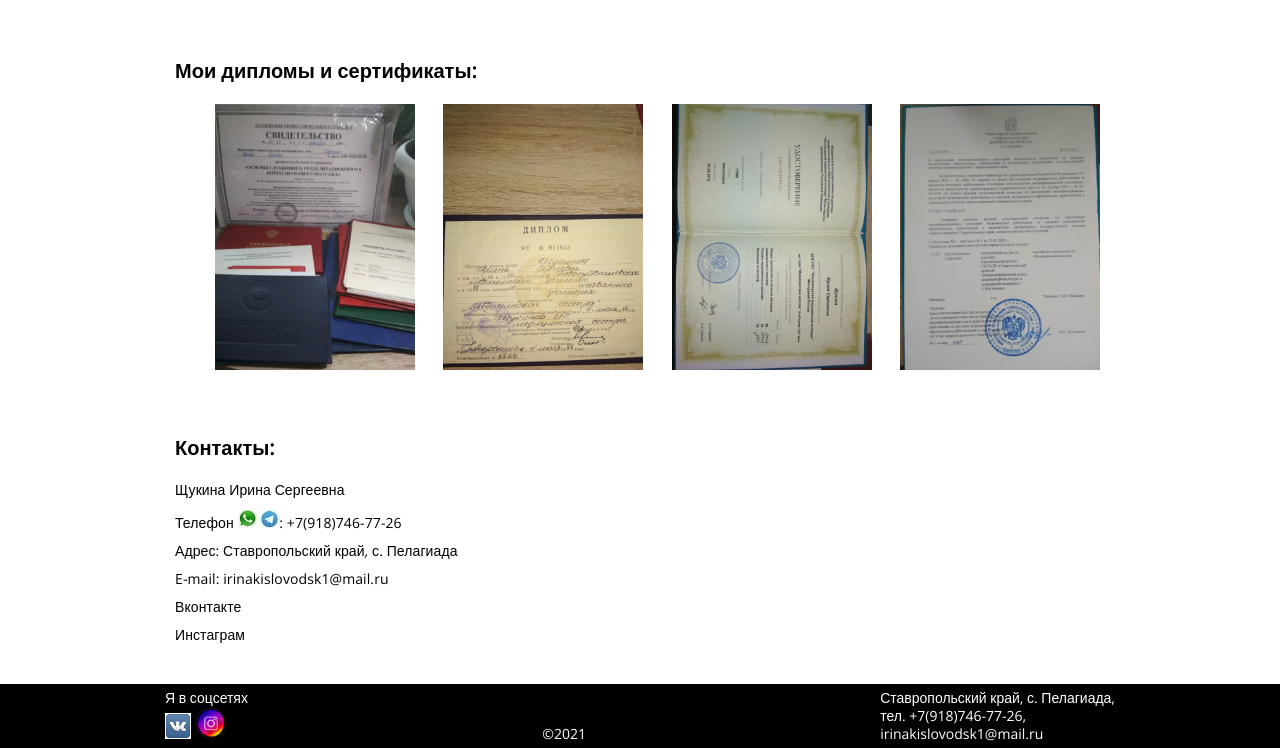
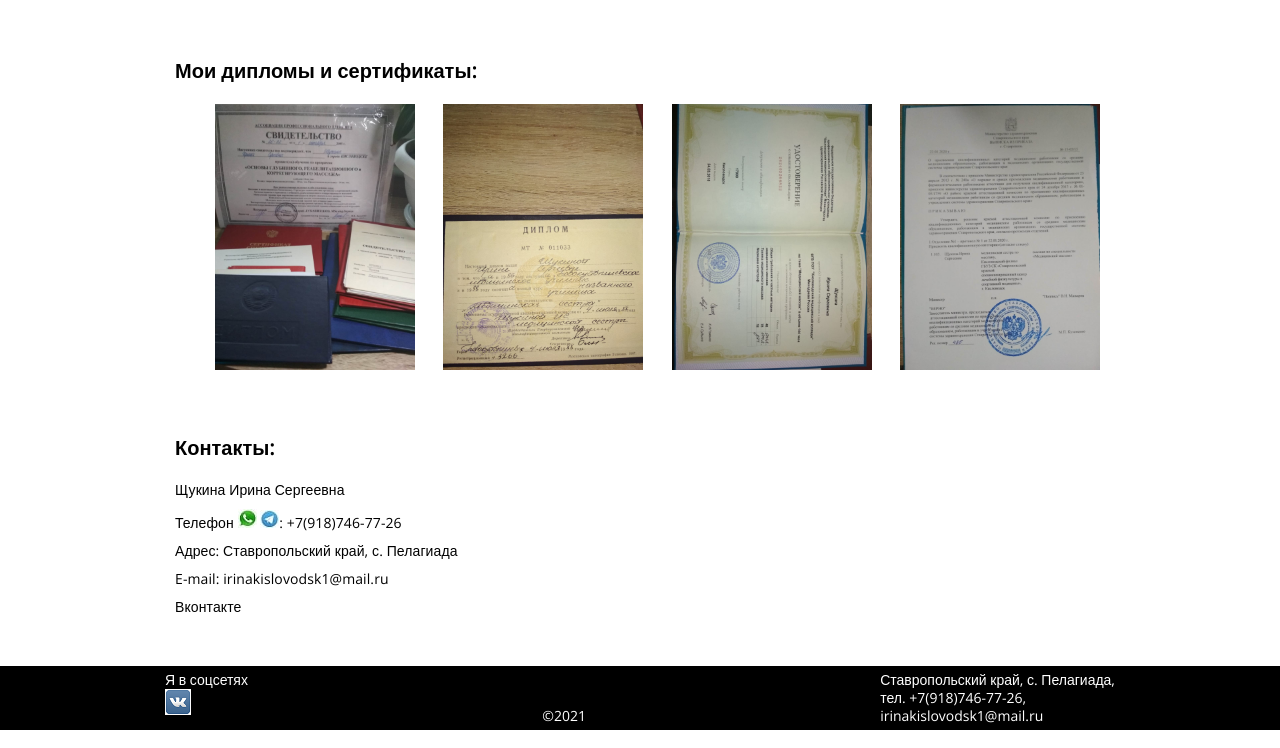
Before and after one commit to irinashchukina/massage, a plain HTML site: page index.html in a window 1280 px wide. Shown: the part 1819-2567 px from the top of the page. Drawn offline with nearby package versions, Linux system fonts and the light colour scheme.

Commit message:
Update index.html
del inst

```diff
--- a/index.html
+++ b/index.html
@@ -150,7 +150,7 @@
                 <p class="vk"><a href="https://vk.com/id218410142 " target="_blank" title="ВКонтакте">Вконтакте</a></p>
               </li>
               <li>
-                <p class="ins"><a href="https://www.instagram.com/irinashchukina665?r=nametag" target="_blank" title="Инстаграм">Инстаграм</a></p>
+                <!-- <p class="ins"><a href="https://www.instagram.com/irinashchukina665?r=nametag" target="_blank" title="Инстаграм">Инстаграм</a></p> -->
               </li>
             </ul>
           </div>
@@ -163,7 +163,7 @@
           <div class="social">
             <p>Я в соцсетях</p>
             <a href="https://vk.com/id218410142 " target="_blank" title="ВКонтакте"> <img src="images/вк-min.png" alt="label-social" /></a>
-            <a href="https://www.instagram.com/irinashchukina665?r=nametag" target="_blank" title="Инстаграм"> <img src="images/инст-min.png" alt="label-social" /></a>
+             <!-- <a href="https://www.instagram.com/irinashchukina665?r=nametag" target="_blank" title="Инстаграм"> <img src="images/инст-min.png" alt="label-social" /></a> -->
           </div>
           <div class="copyright">
             <p>©2021</p>
```
